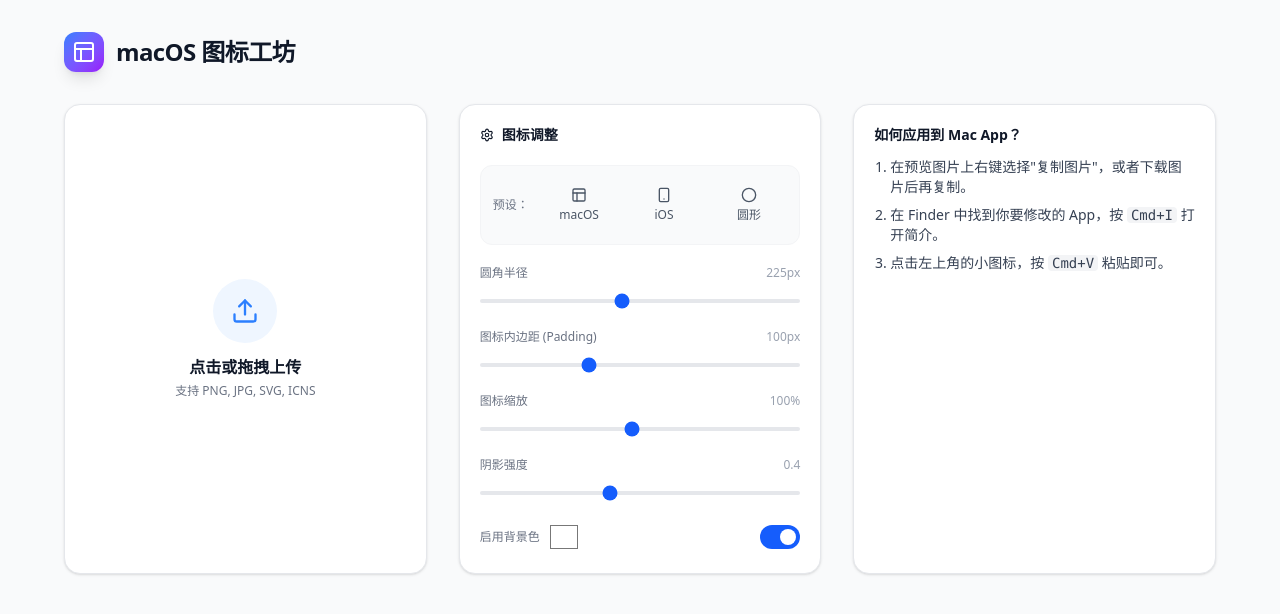
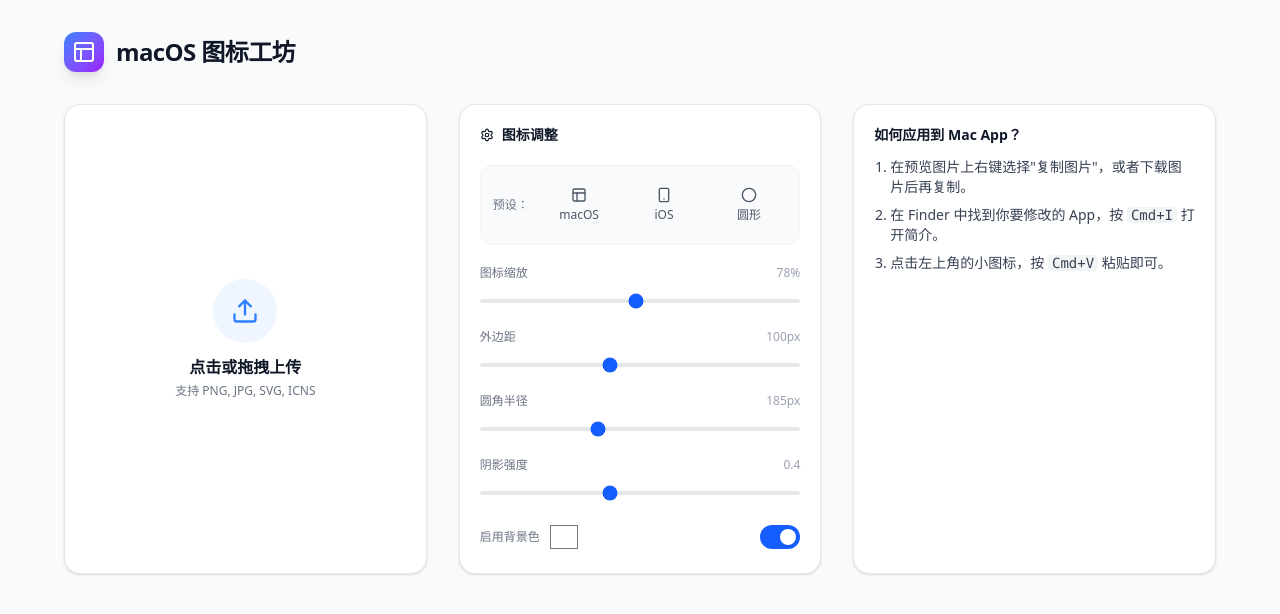
Before and after one commit to ethanchen/mac-icon-modifer, a React (Vite) app: page / in a window 1280 px wide. Shown: the top 614 px of the page. Built offline with nearby package versions, Linux system fonts and the light colour scheme.

Commit message:
feat: update preset

```diff
--- a/src/App.jsx
+++ b/src/App.jsx
@@ -9,14 +9,14 @@ const MacIconMaker = () => {
 
   // 默认设置为 macOS Big Sur+ 风格
   const [settings, setSettings] = useState({
-    radius: 225, // 1024px 画布下的标准 macOS 圆角近似值
-    padding: 100,
+    radius: 185, // 适配 824px 尺寸的圆角 ( ~22.4% )
+    margin: 100, // 标准 macOS 图标保留安全边距
     shadowBlur: 30,
     shadowOpacity: 0.4,
     shadowY: 15,
     bgColor: '#ffffff',
     useBg: true,
-    scale: 1,
+    scale: 0.78,
   });
 
   // 画布尺寸 (高清导出用)
@@ -136,10 +136,10 @@ const MacIconMaker = () => {
     // 清空画布
     ctx.clearRect(0, 0, CANVAS_SIZE, CANVAS_SIZE);
 
-    const { radius, padding, shadowBlur, shadowOpacity, shadowY, bgColor, useBg, scale } = settings;
+    const { radius, margin, shadowBlur, shadowOpacity, shadowY, bgColor, useBg, scale } = settings;
 
     // 计算实际绘制区域（留出阴影空间）
-    const margin = 60;
+    // const margin = 60; // Removed hardcoded margin
     const drawSize = CANVAS_SIZE - (margin * 2);
     const x = margin;
     const y = margin;
@@ -175,7 +175,7 @@ const MacIconMaker = () => {
 
     // 4. 绘制图片
     if (image) {
-      const imgSize = drawSize - (padding * 2);
+      const imgSize = drawSize;
 
       // 计算图片保持比例的尺寸
       let drawW = imgSize * scale;
@@ -188,8 +188,8 @@ const MacIconMaker = () => {
         drawW = drawH * aspect;
       }
 
-      const imgX = x + padding + (imgSize - drawW) / 2;
-      const imgY = y + padding + (imgSize - drawH) / 2;
+      const imgX = x + (imgSize - drawW) / 2;
+      const imgY = y + (imgSize - drawH) / 2;
 
       ctx.drawImage(image, imgX, imgY, drawW, drawH);
     } else {
@@ -230,13 +230,13 @@ const MacIconMaker = () => {
   const applyPreset = (type) => {
     switch (type) {
       case 'macos':
-        setSettings(s => ({ ...s, radius: 225, padding: 100, shadowOpacity: 0.4, scale: 1 }));
+        setSettings(s => ({ ...s, radius: 185, margin: 100, shadowOpacity: 0.4, shadowBlur: 30, shadowY: 15, scale: 0.78 }));
         break;
       case 'ios':
-        setSettings(s => ({ ...s, radius: 180, padding: 0, shadowOpacity: 0, shadowY: 0, scale: 1 }));
+        setSettings(s => ({ ...s, radius: 190, margin: 60, shadowOpacity: 0, shadowY: 0, scale: 1 }));
         break;
       case 'circle':
-        setSettings(s => ({ ...s, radius: 512, padding: 80, scale: 0.9 }));
+        setSettings(s => ({ ...s, radius: 512, margin: 60, scale: 0.74 }));
         break;
       default:
         break;
@@ -261,8 +261,7 @@ const MacIconMaker = () => {
         {/* 第一块：图片区域 */}
         <div className="flex flex-col h-full">
           <div
-            className={`bg-white rounded-2xl shadow-sm border transition-all relative min-h-[400px] flex flex-col p-6 overflow-hidden h-full ${
-              image
+            className={`bg-white rounded-2xl shadow-sm border transition-all relative min-h-[400px] flex flex-col p-6 overflow-hidden h-full ${image
               ? 'border-gray-200'
               : `hover:border-blue-400 group ${error ? 'border-red-300 bg-red-50' : 'border-gray-200'} cursor-pointer`
               }`}
@@ -314,7 +313,15 @@ const MacIconMaker = () => {
                     <span>{CANVAS_SIZE}</span>
                   </div>
                   {/* Canvas */}
-                  <div className="relative">
+                  <div
+                    className="relative"
+                    style={{
+                      backgroundColor: '#ffffff',
+                      backgroundImage: 'linear-gradient(45deg, #f0f0f0 25%, transparent 25%), linear-gradient(-45deg, #f0f0f0 25%, transparent 25%), linear-gradient(45deg, transparent 75%, #f0f0f0 75%), linear-gradient(-45deg, transparent 75%, #f0f0f0 75%)',
+                      backgroundSize: '20px 20px',
+                      backgroundPosition: '0 0, 0 10px, 10px -10px, -10px 0px'
+                    }}
+                  >
                     <canvas
                       ref={canvasRef}
                       width={CANVAS_SIZE}
@@ -401,7 +408,6 @@ const MacIconMaker = () => {
               <Settings size={14} /> 图标调整
             </h3>
 
-            {/* 快速预设按钮 - 单独一行 */}
             <div className="bg-gray-50 rounded-xl p-3 border border-gray-100">
               <div className="flex items-center gap-3">
                 <span className="text-xs text-gray-500 whitespace-nowrap">预设：</span>
@@ -434,6 +440,34 @@ const MacIconMaker = () => {
               </div>
             </div>
 
+            {/* 缩放 (Top Priority) */}
+            <div>
+              <div className="flex justify-between mb-1">
+                <label className="text-xs font-medium text-gray-500">图标缩放</label>
+                <span className="text-xs text-gray-400">{(settings.scale * 100).toFixed(0)}%</span>
+              </div>
+              <input
+                type="range" min="0.1" max="1.5" step="0.01"
+                value={settings.scale}
+                onChange={(e) => setSettings({ ...settings, scale: Number(e.target.value) })}
+                className="w-full h-1 bg-gray-200 rounded-lg appearance-none cursor-pointer accent-blue-600"
+              />
+            </div>
+
+            {/* 外边距 */}
+            <div>
+              <div className="flex justify-between mb-1">
+                <label className="text-xs font-medium text-gray-500">外边距</label>
+                <span className="text-xs text-gray-400">{settings.margin}px</span>
+              </div>
+              <input
+                type="range" min="0" max="250"
+                value={settings.margin}
+                onChange={(e) => setSettings({ ...settings, margin: Number(e.target.value) })}
+                className="w-full h-1 bg-gray-200 rounded-lg appearance-none cursor-pointer accent-blue-600"
+              />
+            </div>
+
             {/* 圆角 */}
             <div>
               <div className="flex justify-between mb-1">
@@ -443,38 +477,12 @@ const MacIconMaker = () => {
               <input
                 type="range" min="0" max="512"
                 value={settings.radius}
-                onChange={(e) => setSettings({...settings, radius: Number(e.target.value)})}
+                onChange={(e) => setSettings({ ...settings, radius: Number(e.target.value) })}
                 className="w-full h-1 bg-gray-200 rounded-lg appearance-none cursor-pointer accent-blue-600"
               />
             </div>
 
-            {/* 内边距 */}
-            <div>
-              <div className="flex justify-between mb-1">
-                <label className="text-xs font-medium text-gray-500">图标内边距 (Padding)</label>
-                <span className="text-xs text-gray-400">{settings.padding}px</span>
-              </div>
-              <input
-                type="range" min="0" max="300"
-                value={settings.padding}
-                onChange={(e) => setSettings({...settings, padding: Number(e.target.value)})}
-                className="w-full h-1 bg-gray-200 rounded-lg appearance-none cursor-pointer accent-blue-600"
-              />
-            </div>
 
-             {/* 缩放 */}
-             <div>
-              <div className="flex justify-between mb-1">
-                <label className="text-xs font-medium text-gray-500">图标缩放</label>
-                <span className="text-xs text-gray-400">{(settings.scale * 100).toFixed(0)}%</span>
-              </div>
-              <input
-                type="range" min="0.1" max="2" step="0.05"
-                value={settings.scale}
-                onChange={(e) => setSettings({...settings, scale: Number(e.target.value)})}
-                className="w-full h-1 bg-gray-200 rounded-lg appearance-none cursor-pointer accent-blue-600"
-              />
-            </div>
 
             {/* 阴影 */}
             <div>
@@ -485,7 +493,7 @@ const MacIconMaker = () => {
               <input
                 type="range" min="0" max="1" step="0.05"
                 value={settings.shadowOpacity}
-                onChange={(e) => setSettings({...settings, shadowOpacity: Number(e.target.value)})}
+                onChange={(e) => setSettings({ ...settings, shadowOpacity: Number(e.target.value) })}
                 className="w-full h-1 bg-gray-200 rounded-lg appearance-none cursor-pointer accent-blue-600"
               />
             </div>
@@ -497,13 +505,13 @@ const MacIconMaker = () => {
                 <input
                   type="color"
                   value={settings.bgColor}
-                      onChange={(e) => setSettings({...settings, bgColor: e.target.value})}
+                  onChange={(e) => setSettings({ ...settings, bgColor: e.target.value })}
                   className="w-8 h-8 cursor-pointer p-0 overflow-hidden"
                   disabled={!settings.useBg}
                 />
               </div>
               <button
-                    onClick={() => setSettings({...settings, useBg: !settings.useBg})}
+                onClick={() => setSettings({ ...settings, useBg: !settings.useBg })}
                 className={`w-10 h-6 rounded-full transition-colors relative ${settings.useBg ? 'bg-blue-600' : 'bg-gray-300'}`}
               >
                 <span className={`absolute top-1 left-1 bg-white w-4 h-4 rounded-full transition-transform ${settings.useBg ? 'translate-x-4' : ''}`} />
```
Also changed, not shown: public/icon.png. Lines whose indentation alone changed are shown as unchanged.
